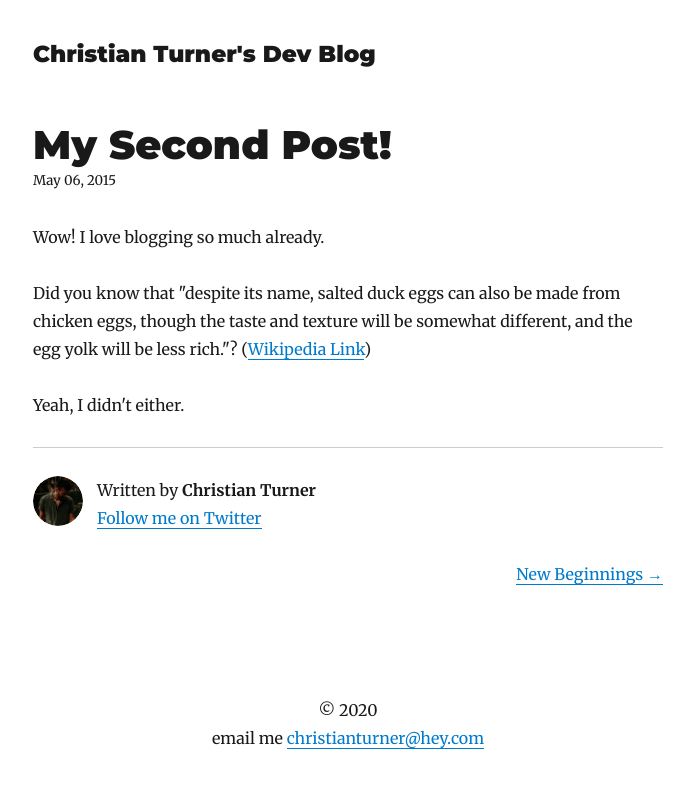
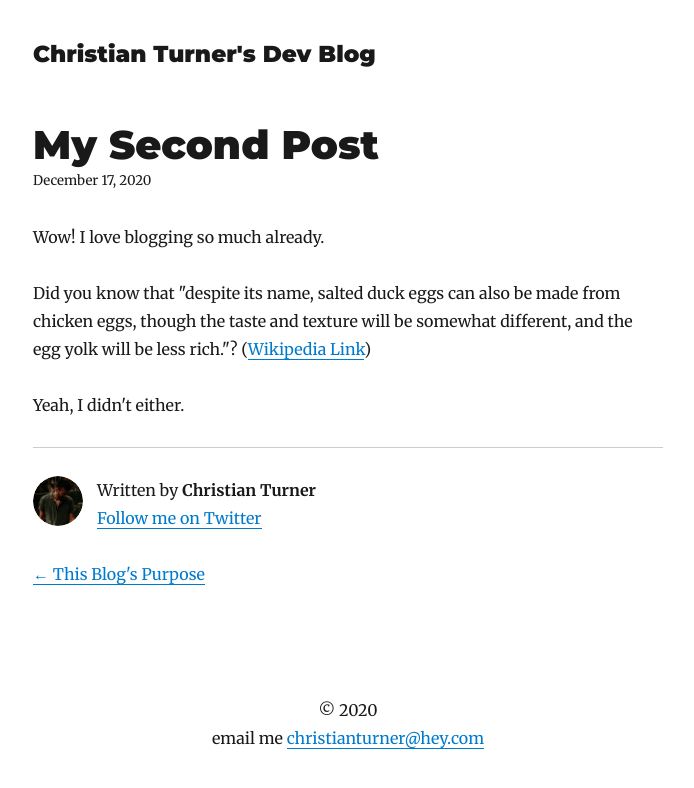
Before and after one commit to cdt-eth/blog, a Gatsby site in the folder blog/: page /blog/my-second-post/ in a window 1280 px wide. Shown: the whole page, without its empty margins (292-986 px from the left). Built offline with nearby package versions, Linux system fonts and the light colour scheme; Gatsby itself is replaced by a stand-in of ours; some packages are replaced by stand-ins of ours.

Commit message:
second blogpost

```diff
--- a/blog/content/blog/hello-world/index.md
+++ b/blog/content/blog/This Blog's Purpose/index.md
@@ -1,6 +1,6 @@
 ---
 title: This Blog's Purpose
-date: "2020-12-17T22:12:03.284Z"
+date: "2020-11-17T22:12:03.284Z"
 ---
 
 Welcome to the blog! I'll use this as a repository for several things. First of all, it'll be a place to highlight projects and work accomplishments. I'll showcase both my wins at work and my personal projects I've been developing in my spare time.
--- a/blog/content/blog/my-second-post/index.md
+++ b/blog/content/blog/my-second-post/index.md
@@ -1,6 +1,6 @@
 ---
-title: My Second Post!
-date: "2015-05-06T23:46:37.121Z"
+title: My Second Post
+date: "2020-12-17T23:46:37.121Z"
 ---
 
 Wow! I love blogging so much already.
```
Also changed, not shown: 2 other files.
